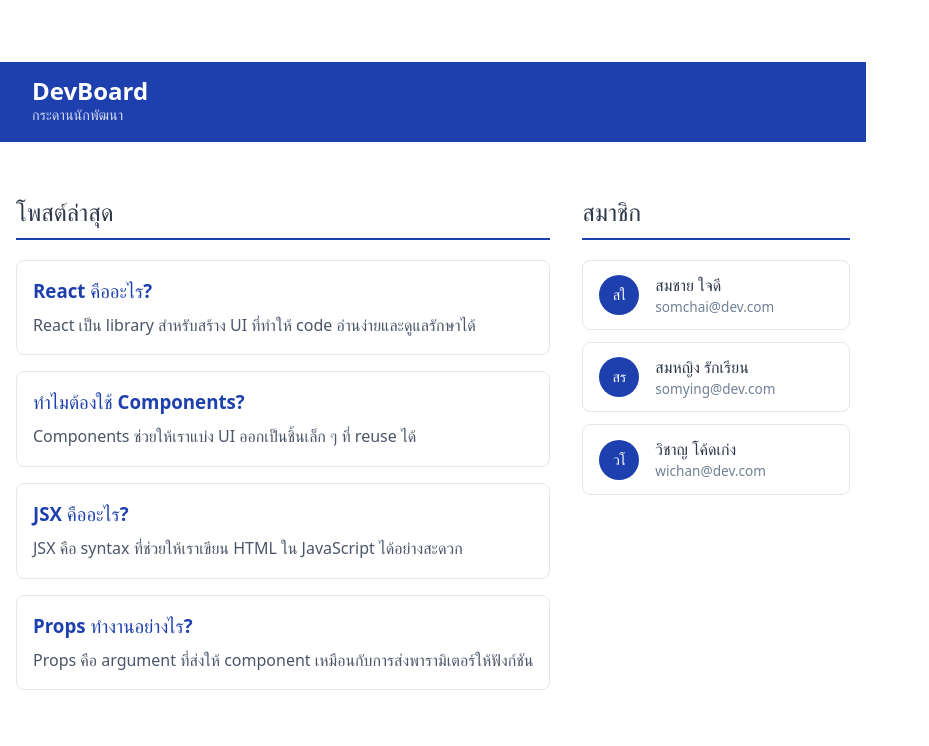
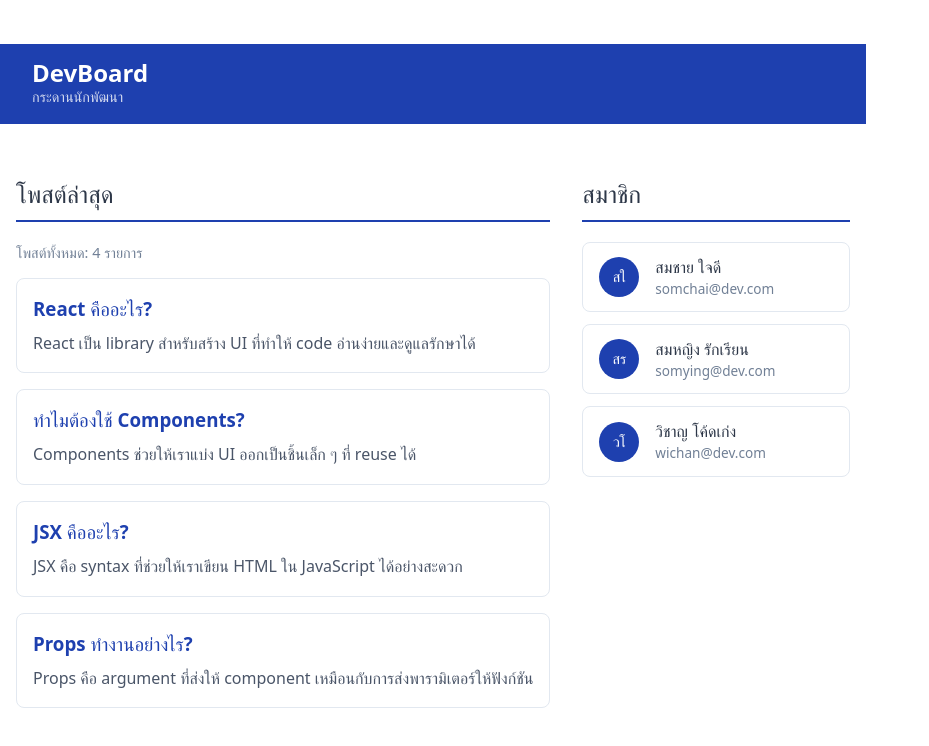
Before and after one commit to 67160025/devboard-67160025, a React (Vite) app in the folder devboard/: page / in a window 1280 px wide. Shown: the top 746 px of the page, without its empty margins (0-929 px from the left). Built offline with nearby package versions, Linux system fonts and the light colour scheme.

Commit message:
fix: add PostCount to PostList

```diff
--- a/devboard/src/components/PostList.jsx
+++ b/devboard/src/components/PostList.jsx
@@ -13,6 +13,7 @@ function PostList({ posts }) {
       >
         โพสต์ล่าสุด
       </h2>
+      <PostCount count={posts.length} />
       {posts.map((post) => (
         <PostCard key={post.id} title={post.title} body={post.body} />
       ))}
```
